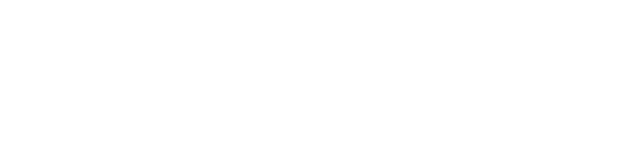
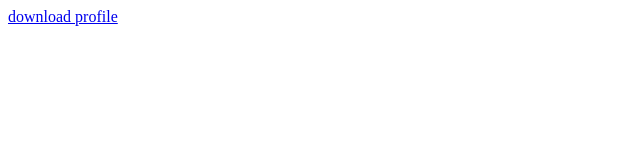
Before and after one commit to klcgaming/createmodserver1, a plain HTML site: page index.html in a window 1280 px wide. Shown: the whole page, without its empty margins (0-640 px from the left). Drawn offline with Linux system fonts and the light colour scheme.

Commit message:
Update index.html

```diff
--- a/index.html
+++ b/index.html
@@ -1 +1 @@
-<a href="createserver.zip">
+<a href="createserver.zip">download profile</a>
```
